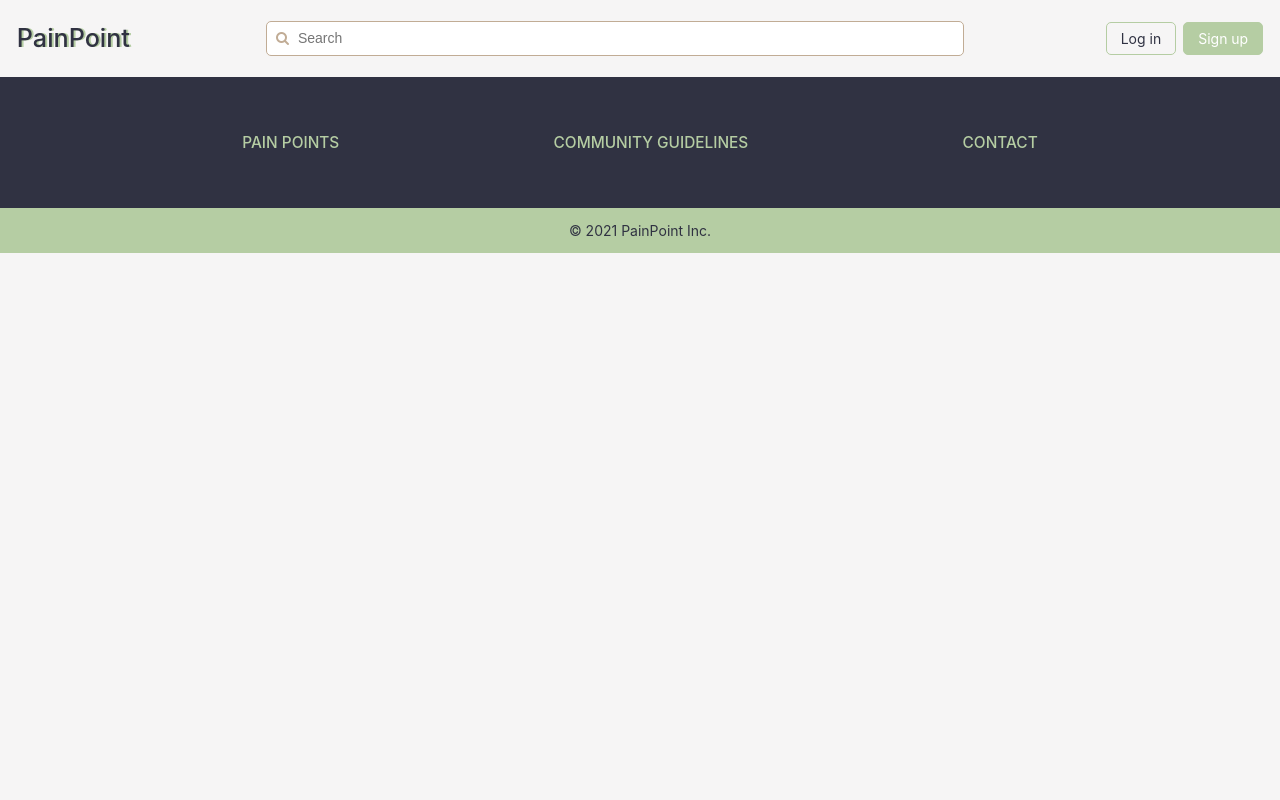
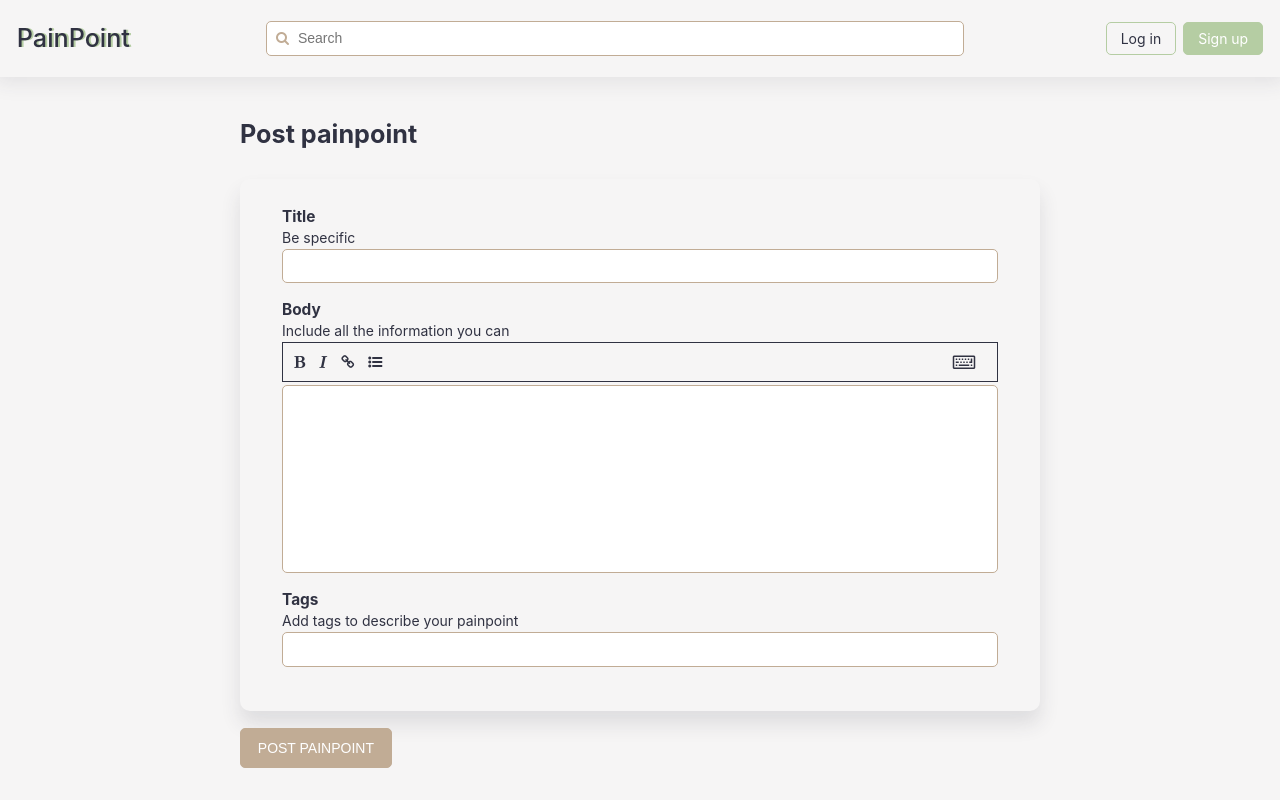
Before and after one commit to Yemisrach15/pain-point, a React (Create React App) app: page /post in a window 1280 px wide. Shown: the top 800 px of the page. Built offline with nearby package versions, Linux system fonts and the light colour scheme.

Commit message:
Add post painpoint page

```diff
--- a/src/containers/PainPoint/PainPoint.js
+++ b/src/containers/PainPoint/PainPoint.js
@@ -9,7 +9,7 @@ class Questions extends React.Component {
             <main className="question__container">
                 <section className="top">
                     <h1 className="top__header">All PainPoints</h1>
-                    <a className="top__link" href="/">Post painpoint</a>
+                    <a className="top__link" href="/post">Post painpoint</a>
                 </section>
 
                 <section className="filters">
--- /dev/null
+++ b/src/containers/Post PainPoint/PostPainPoint.css
@@ -0,0 +1,113 @@
+textarea{
+    font-family: inherit;
+    resize: none;
+}
+.post__container{
+    color: #303242;
+    margin: 3em auto;
+    max-width: 800px;
+    width: 87%;
+}
+.post__header{
+    font-size: 1.8em;
+    margin-bottom: 1.2em;
+}
+.post__form{
+    border-radius: 10px;
+    box-shadow: 0px 13px 20px 0px #3032421f;
+    color: #303242;
+    padding: 2em 3em;
+}
+.post__form__group{
+    display: flex;
+    flex-direction: column;
+    gap: .2em;
+    margin-bottom: 1.2em;
+}
+.post__form__label{
+    font-size: 1.1em;
+    font-weight: 700;
+}
+.post__form__input{
+    border: 1px solid #C1AC95;
+    border-radius: 5px;
+    padding: .6em 1.5em .6em 1.2em;
+    width: 100%;
+}
+.post__form__submit{
+    background: #C1AC95;
+    border: none;
+    border: 1px solid #C1AC95;
+    border-radius: 5px;
+    color: white;
+    cursor: pointer;
+    margin-top: 1.2em;
+    padding: .8em 1.2em;
+    transition: .1s ease-in-out;
+    text-transform: uppercase;
+}
+.post__form__submit:hover{
+    box-shadow: 0 0 20px #3032421f;
+    transform: scale(1.01);
+}
+.post__format{
+    border: 1px solid #303242;
+    display: flex;
+    justify-content: space-between;
+    padding: .2em .8em;
+    position: relative;
+}
+.formats{
+    display: flex;
+    gap: 1em;
+}
+.format__btn, .format__list__btn{
+    background: none;
+    border: none;
+    color: #303242;
+    cursor: pointer;
+}
+.format__list__btn{
+    border-radius: 4px;
+    font-size: 1.5em;
+    padding: .2em .5em;
+    transform: all .5s;
+}
+.format__list__btn:hover{
+    color: #B5CDA3;
+}
+.format__list__btn--active{
+    background: #303242;
+    color: #B5CDA3;
+}
+.format__list__menu{
+    animation: .5s ease-in-out 0s forwards slide-in;;
+    background: #303242;
+    border-radius: 10px;
+    bottom: 100%;
+    color: #C1AC95;
+    display: flex;
+    flex-direction: column;
+    gap: .5em;
+    padding: 1.2em 1.5em;
+    position: absolute;
+    right: 0;
+    width: 50%;
+}
+
+.hidden__list{
+    display: none;
+}
+
+@keyframes slide-in{
+    from{
+        background: white;
+        opacity: 0;
+        transform: translateY(20%);
+    }
+    to{
+        background: #303242;
+        opacity: 1;
+        transform: translateY(0%);
+    }
+}
--- /dev/null
+++ b/src/containers/Post PainPoint/PostPainPoint.js
@@ -0,0 +1,67 @@
+import React from "react";
+import './PostPainPoint.css';
+
+class PostPainPoint extends React.Component {
+
+    componentDidMount(){
+        let formatListBtn = document.querySelector('.format__list__btn');
+        let formatListMenu = document.querySelector('.format__list__menu');
+
+        formatListBtn.addEventListener('click', () => {
+            if (formatListMenu.classList.contains('hidden__list')) {
+                formatListMenu.classList.remove('hidden__list');
+                formatListBtn.classList.add('format__list__btn--active');
+            } else {
+                formatListMenu.classList.add('hidden__list');
+                formatListBtn.classList.remove('format__list__btn--active');
+            }
+        });
+    }
+
+    render() {
+        return (
+            <main className="post__container">
+                <h1 className="post__header">Post painpoint</h1>
+                <form action="/" method="post">
+                    <section className="post__form">
+                        <div className="post__form__group">
+                            <label className="post__form__label">Title</label>
+                            <small className="post__form__desc">Be specific</small>
+                            <input className="post__form__input" type="text" />
+                        </div>
+                        <div className="post__form__group">
+                            <label className="post__form__label">Body</label>
+                            <small className="post__form__desc">Include all the information you can</small>
+                            <div className="post__format">
+                                <div className="formats">
+                                    <button className="format__btn" type="button"><i class="fa fa-bold" aria-hidden="true"></i></button>
+                                    <button className="format__btn" type="button"><i class="fa fa-italic" aria-hidden="true"></i></button>
+                                    <button className="format__btn" type="button"><i class="fa fa-link" aria-hidden="true"></i></button>
+                                    {/* <button className="format__btn" type="button"><i class="fa fa-picture-o" aria-hidden="true"></i></button> */}
+                                    <button className="format__btn" type="button"><i class="fa fa-list-ul" aria-hidden="true"></i></button>
+                                </div>
+                                <button className="format__list__btn" type="button"><i class="fa fa-keyboard-o" aria-hidden="true"></i></button>
+                                <div className="format__list__menu hidden__list">
+                                    <li className="format__desc">Make text bold by surrounding it with double asterisks **</li>
+                                    <li className="format__desc">Italicize text by surrounding it with single asterisks *</li>
+                                    <li className="format__desc">Create links by wrapping text with square brackets and the URL in parentheses [Text](https://link.com)</li>
+                                    {/* <li className="format__desc"></li> */}
+                                    <li className="format__desc">Make lists by starting lines with hyphens - or numbers 1.</li>
+                                </div>
+                            </div>
+                            <textarea className="post__form__input" id="" cols="30" rows="10"></textarea>
+                        </div>
+                        <div className="post__form__group">
+                            <label className="post__form__label">Tags</label>
+                            <small className="post__form__desc">Add tags to describe your painpoint</small>
+                            <input className="post__form__input" type="text" />
+                        </div>
+                    </section>
+                    <button className="post__form__submit" type="submit">Post Painpoint</button>
+                </form>
+            </main>
+        )
+    }
+}
+
+export default PostPainPoint;
--- a/src/index.js
+++ b/src/index.js
@@ -9,6 +9,7 @@ import Home from './containers/Home/Home';
 import PainPoint from './containers/PainPoint/PainPoint';
 import Login from './containers/Login/Login';
 import Signup from './containers/Signup/Signup';
+import PostPainPoint from './containers/Post PainPoint/PostPainPoint';
 
 ReactDOM.render(
   <React.StrictMode>
@@ -18,6 +19,7 @@ ReactDOM.render(
       <Route path="/painpoints" component={ PainPoint }/>
       <Route path="/login" component={ Login } />
       <Route path="/signup" component={ Signup } />
+      <Route path="/post" component= { PostPainPoint }/>
     </BrowserRouter>
     <Footer />
   </React.StrictMode>,
```
